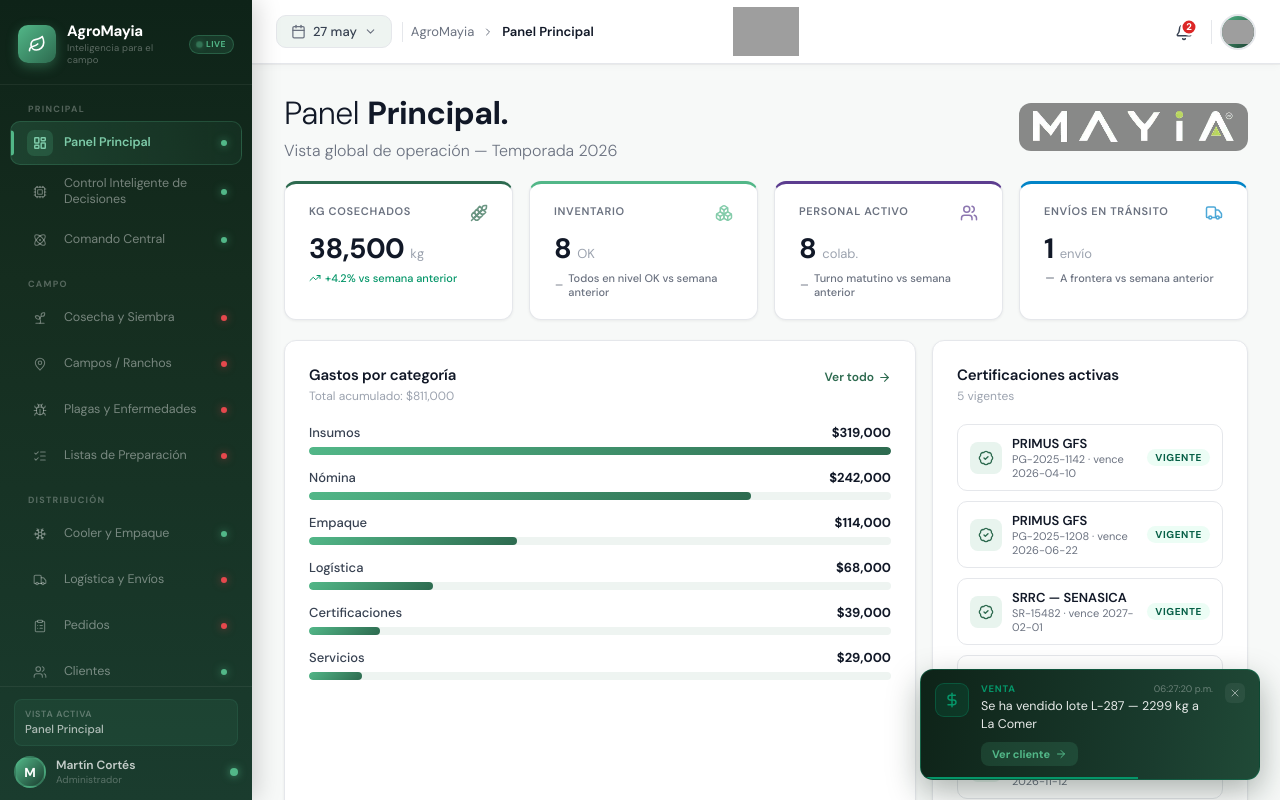
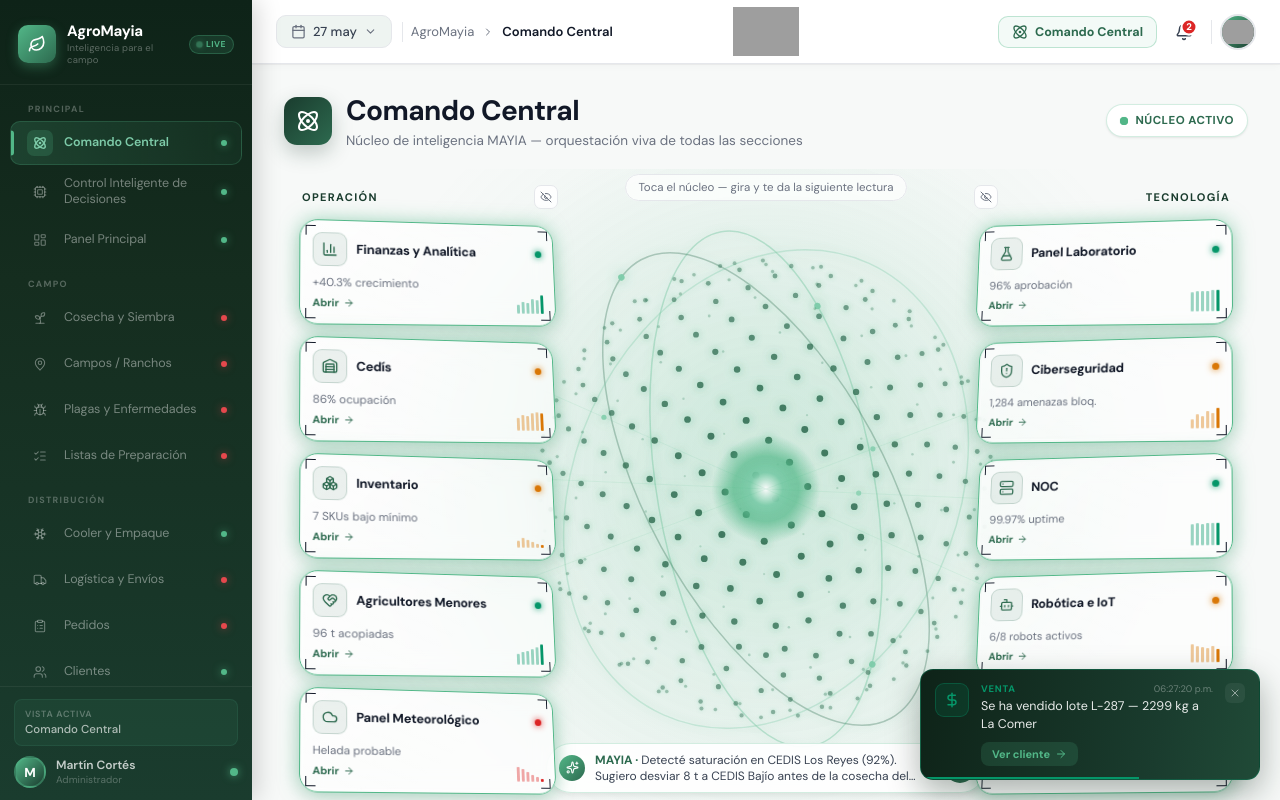
Before and after one commit to mayiainteligencia/AGRMayia, a React (Vite) app in the folder frontend/: page / in a window 1280 px wide. Built offline with nearby package versions, Linux system fonts and the light colour scheme; grey boxes are pictures that could not be loaded; the HTML template or start-up script is replaced by a standard one.

Commit message:
se sube el cambio de hero

```diff
--- a/frontend/src/App.tsx
+++ b/frontend/src/App.tsx
@@ -7,7 +7,7 @@ import { PAGE_OVERRIDES } from './config/pages';
 import { LiveToasts } from './components/command/LiveToasts';
 import { NavContext } from './config/navContext';
 
-const DEFAULT_SECTION = 'panel-principal';
+const DEFAULT_SECTION = 'comando-central';
 
 function App() {
   const [activeSection, setActiveSection] = useState<string>(DEFAULT_SECTION);
--- a/frontend/src/components/Header.tsx
+++ b/frontend/src/components/Header.tsx
@@ -7,8 +7,10 @@ import {
   CheckCircle,
   Info,
   Menu,
+  Atom,
 } from 'lucide-react';
 import { brandingConfig } from '../config/branding';
+import { useNav } from '../config/navContext';
 
 interface HeaderProps {
   title: string;
@@ -53,6 +55,7 @@ const NOTIF_CONFIG = {
 
 export const Header: React.FC<HeaderProps> = ({ title, onMenuToggle }) => {
   const { colores, empresa } = brandingConfig;
+  const nav = useNav();
   const [notifOpen,    setNotifOpen]    = useState(false);
   const [notificaciones, setNotificaciones] = useState<Notification[]>(notificacionesEstaticas);
   const dropdownRef = useRef<HTMLDivElement>(null);
@@ -113,6 +116,8 @@ export const Header: React.FC<HeaderProps> = ({ title, onMenuToggle }) => {
         }
         .hdr-notif-item:hover { background: ${colores.fondoTerciario}; }
         .hdr-notif-item:last-child { border-bottom: none; }
+
+        @media (max-width: 640px) { .hdr-cc-label { display: none; } }
       `}</style>
 
       <header
@@ -196,6 +201,23 @@ export const Header: React.FC<HeaderProps> = ({ title, onMenuToggle }) => {
 
         {/* ── RIGHT: Notifications + Avatar ── */}
         <div style={{ display: 'flex', alignItems: 'center', gap: 8, flex: 1, justifyContent: 'flex-end' }}>
+
+          {/* Comando Central */}
+          <button
+            onClick={() => nav('comando-central')}
+            title="Ir a Comando Central"
+            style={{
+              display: 'flex', alignItems: 'center', gap: 7, padding: '7px 13px', borderRadius: 10,
+              border: `1px solid ${colores.acento}55`, cursor: 'pointer', fontFamily: 'inherit',
+              background: `${colores.acento}12`, color: colores.secundario, fontSize: 12.5, fontWeight: 700,
+              transition: 'all 0.18s',
+            }}
+            onMouseEnter={e => { e.currentTarget.style.background = `${colores.acento}22`; }}
+            onMouseLeave={e => { e.currentTarget.style.background = `${colores.acento}12`; }}
+          >
+            <Atom size={16} color={colores.secundario} />
+            <span className="hdr-cc-label">Comando Central</span>
+          </button>
 
           {/* Notifications */}
           <div ref={dropdownRef} style={{ position: 'relative' }}>
--- a/frontend/src/config/navigation.ts
+++ b/frontend/src/config/navigation.ts
@@ -40,9 +40,9 @@ export const NAV_GROUPS: NavGroup[] = [
     id: 'principal',
     label: 'Principal',
     items: [
+      { id: 'comando-central', label: 'Comando Central', icon: Atom, description: 'Núcleo IA en 3D — orquestación viva de todas las secciones' },
+      { id: 'control-decisiones', label: 'Control Inteligente de Decisiones', icon: Cpu, description: 'Centro de mando: decisiones rápidas por sección con IA' },
       { id: 'panel-principal', label: 'Panel Principal', icon: LayoutDashboard, description: 'Vista global de operación' },
-      { id: 'control-decisiones', label: 'Control Inteligente de Decisiones', icon: Cpu, description: 'Centro de mando: decisiones rápidas por sección con IA' },
-      { id: 'comando-central', label: 'Comando Central', icon: Atom, description: 'Núcleo IA en 3D — orquestación viva de todas las secciones' },
     ],
   },
   {
```
